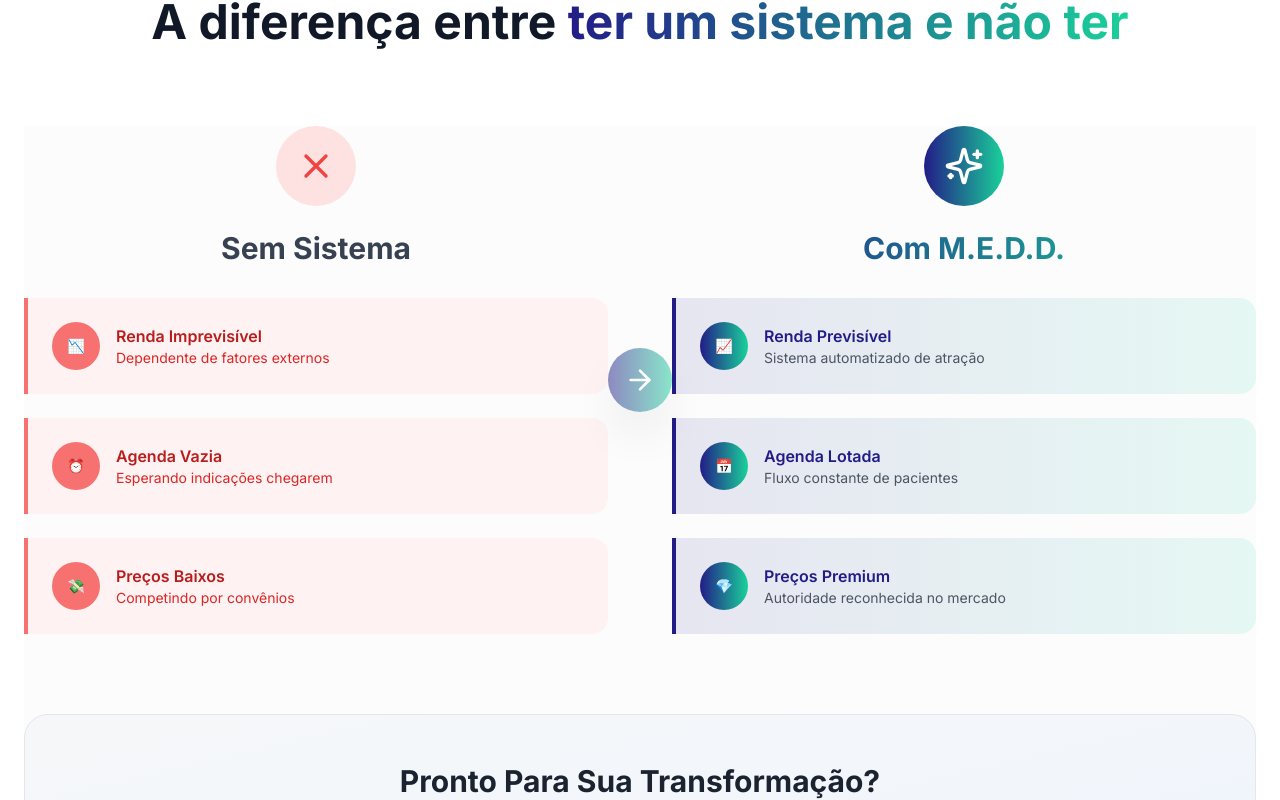
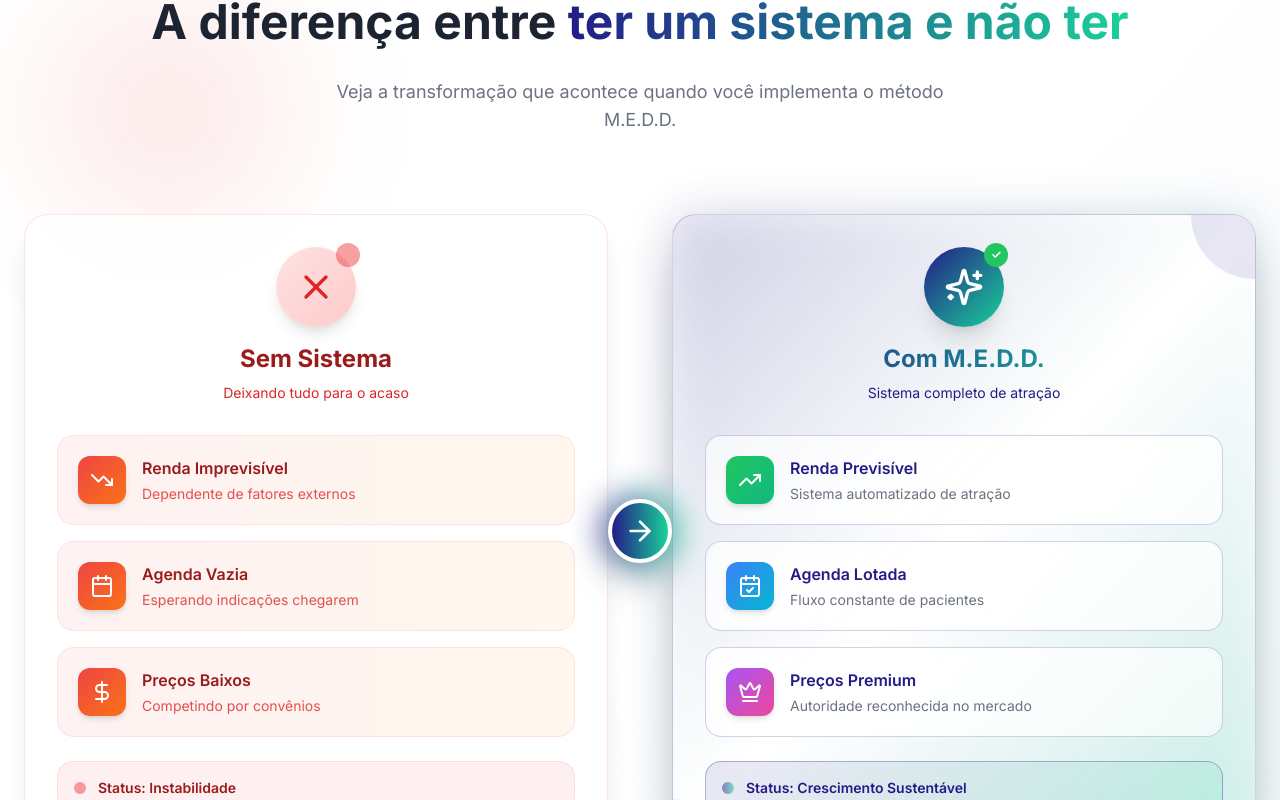
Before and after one commit to myfcan/medd-elite-marketing, a React (Vite) app: page / in a window 1280 px wide. Shown: the part 3680-4480 px from the top of the page. Built offline with nearby package versions, Linux system fonts and the light colour scheme.

Commit message:
Improve visual design of section
Update the visual design of the section to be more modern and visually appealing.

```diff
--- a/src/components/TransformationSection.tsx
+++ b/src/components/TransformationSection.tsx
@@ -1,4 +1,4 @@
-import { ArrowRight, X, Check, Sparkles } from 'lucide-react';
+import { ArrowRight, X, TrendingDown, Calendar, DollarSign, TrendingUp, CalendarCheck, Crown, Sparkles, Target } from 'lucide-react';
 import { Button } from '@/components/ui/button';
 
 const TransformationSection = () => {
@@ -20,152 +20,178 @@ const TransformationSection = () => {
   ];
 
   return (
-    <section className="py-24 bg-white">
-      <div className="max-w-7xl mx-auto px-6">
+    <section className="py-24 bg-gradient-to-br from-background via-background to-primary/5 relative overflow-hidden">
+      {/* Background Elements */}
+      <div className="absolute inset-0 bg-grid-pattern opacity-5"></div>
+      <div className="absolute top-20 left-10 w-64 h-64 bg-red-500/10 rounded-full blur-3xl"></div>
+      <div className="absolute bottom-20 right-10 w-80 h-80 bg-primary/10 rounded-full blur-3xl"></div>
+
+      <div className="max-w-7xl mx-auto px-6 relative z-10">
         {/* Header */}
-        <div className="text-center mb-20">
-          <h2 className="text-4xl lg:text-5xl font-bold text-gray-900 mb-8 leading-tight">
+        <div className="text-center mb-20 animate-fade-in">
+          <h2 className="text-4xl lg:text-5xl font-bold text-foreground mb-8 leading-tight">
             A diferença entre{" "}
             <span className="bg-gradient-to-r from-primary to-secondary bg-clip-text text-transparent">
               ter um sistema e não ter
             </span>
           </h2>
+          <p className="text-lg text-muted-foreground max-w-2xl mx-auto">
+            Veja a transformação que acontece quando você implementa o método M.E.D.D.
+          </p>
         </div>
 
-        {/* Visual Comparison */}
-        <div className="relative mb-20">
-          {/* Background Pattern */}
-          <div className="absolute inset-0 opacity-5">
-            <div className="grid grid-cols-20 h-full">
-              {[...Array(400)].map((_, i) => (
-                <div key={i} className="border border-gray-300"></div>
-              ))}
-            </div>
-          </div>
+        {/* Modern Comparison Layout */}
+        <div className="relative mb-20 animate-fade-in" style={{ animationDelay: '0.2s' }}>
+          <div className="grid lg:grid-cols-2 gap-8 lg:gap-16 items-start">
 
-          <div className="relative grid lg:grid-cols-2 gap-16 items-center">
-            {/* Before - Visual */}
-            <div className="space-y-8">
-              <div className="text-center">
-                <div className="w-20 h-20 bg-red-100 rounded-full flex items-center justify-center mx-auto mb-6">
-                  <X className="w-10 h-10 text-red-500" />
-                </div>
-                <h3 className="text-3xl font-bold text-gray-700 mb-8">Sem Sistema</h3>
-              </div>
+            {/* Without System - Enhanced */}
+            <div className="group relative">
+              {/* Glow effect */}
+              <div className="absolute inset-0 bg-gradient-to-br from-red-500/20 to-orange-500/20 rounded-3xl blur-xl opacity-0 group-hover:opacity-100 transition-all duration-500"></div>
 
-              {/* Visual Problems */}
-              <div className="space-y-6">
-                <div className="bg-red-50 border-l-4 border-red-400 p-6 rounded-r-2xl">
-                  <div className="flex items-center space-x-4">
-                    <div className="w-12 h-12 bg-red-400 rounded-full flex items-center justify-center">
-                      <span className="text-white font-bold text-sm">📉</span>
+              <div className="relative bg-white/80 backdrop-blur-sm border border-red-200/50 rounded-3xl p-8 shadow-xl hover:shadow-2xl transition-all duration-500">
+                {/* Header */}
+                <div className="text-center mb-8">
+                  <div className="relative inline-block">
+                    <div className="w-20 h-20 bg-gradient-to-br from-red-100 to-red-200 rounded-full flex items-center justify-center mb-4 shadow-lg">
+                      <X className="w-10 h-10 text-red-600" />
                     </div>
-                    <div>
-                      <div className="font-semibold text-red-700">Renda Imprevisível</div>
-                      <div className="text-sm text-red-600">Dependente de fatores externos</div>
-                    </div>
+                    <div className="absolute -top-1 -right-1 w-6 h-6 bg-red-500 rounded-full animate-pulse"></div>
                   </div>
+                  <h3 className="text-2xl font-bold text-red-800 mb-2">Sem Sistema</h3>
+                  <p className="text-sm text-red-600">Deixando tudo para o acaso</p>
                 </div>
 
-                <div className="bg-red-50 border-l-4 border-red-400 p-6 rounded-r-2xl">
-                  <div className="flex items-center space-x-4">
-                    <div className="w-12 h-12 bg-red-400 rounded-full flex items-center justify-center">
-                      <span className="text-white font-bold text-sm">⏰</span>
+                {/* Problems */}
+                <div className="space-y-4">
+                  {[
+                    { icon: TrendingDown, title: "Renda Imprevisível", desc: "Dependente de fatores externos", color: "red" },
+                    { icon: Calendar, title: "Agenda Vazia", desc: "Esperando indicações chegarem", color: "orange" },
+                    { icon: DollarSign, title: "Preços Baixos", desc: "Competindo por convênios", color: "amber" }
+                  ].map((item, index) => (
+                    <div key={index} className="group/item bg-gradient-to-r from-red-50 to-orange-50 rounded-2xl p-5 border border-red-100 hover:shadow-md transition-all duration-300 hover:scale-[1.02]">
+                      <div className="flex items-center gap-4">
+                        <div className="w-12 h-12 bg-gradient-to-br from-red-500 to-orange-500 rounded-xl flex items-center justify-center shadow-md">
+                          <item.icon className="w-6 h-6 text-white" />
+                        </div>
+                        <div className="flex-1">
+                          <h4 className="font-semibold text-red-800 mb-1">{item.title}</h4>
+                          <p className="text-sm text-red-600/80">{item.desc}</p>
+                        </div>
+                      </div>
                     </div>
-                    <div>
-                      <div className="font-semibold text-red-700">Agenda Vazia</div>
-                      <div className="text-sm text-red-600">Esperando indicações chegarem</div>
-                    </div>
-                  </div>
+                  ))}
                 </div>
 
-                <div className="bg-red-50 border-l-4 border-red-400 p-6 rounded-r-2xl">
-                  <div className="flex items-center space-x-4">
-                    <div className="w-12 h-12 bg-red-400 rounded-full flex items-center justify-center">
-                      <span className="text-white font-bold text-sm">💸</span>
-                    </div>
-                    <div>
-                      <div className="font-semibold text-red-700">Preços Baixos</div>
-                      <div className="text-sm text-red-600">Competindo por convênios</div>
-                    </div>
+                {/* Status */}
+                <div className="mt-6 p-4 bg-red-100/50 rounded-2xl border border-red-200/50">
+                  <div className="flex items-center gap-3">
+                    <div className="w-3 h-3 bg-red-500 rounded-full animate-pulse"></div>
+                    <span className="text-sm font-semibold text-red-800">Status: Instabilidade</span>
                   </div>
                 </div>
               </div>
             </div>
 
-            {/* After - Visual */}
-            <div className="space-y-8">
-              <div className="text-center">
-                <div className="w-20 h-20 bg-gradient-to-r from-primary to-secondary rounded-full flex items-center justify-center mx-auto mb-6">
-                  <Sparkles className="w-10 h-10 text-white" />
-                </div>
-                <h3 className="text-3xl font-bold bg-gradient-to-r from-primary to-secondary bg-clip-text text-transparent mb-8">
-                  Com M.E.D.D.
-                </h3>
-              </div>
+            {/* With M.E.D.D. - Enhanced */}
+            <div className="group relative lg:mt-0 mt-8">
+              {/* Premium glow effect */}
+              <div className="absolute inset-0 bg-gradient-to-br from-primary/30 to-secondary/30 rounded-3xl blur-xl opacity-60 group-hover:opacity-100 transition-all duration-500"></div>
 
-              {/* Visual Solutions */}
-              <div className="space-y-6">
-                <div className="bg-gradient-to-r from-primary/10 to-secondary/10 border-l-4 border-primary p-6 rounded-r-2xl">
-                  <div className="flex items-center space-x-4">
-                    <div className="w-12 h-12 bg-gradient-to-r from-primary to-secondary rounded-full flex items-center justify-center">
-                      <span className="text-white font-bold text-sm">📈</span>
+              <div className="relative bg-gradient-to-br from-primary/5 via-white to-secondary/5 backdrop-blur-sm border border-primary/20 rounded-3xl p-8 shadow-2xl hover:shadow-3xl transition-all duration-500 overflow-hidden">
+                {/* Background pattern */}
+                <div className="absolute top-0 right-0 w-32 h-32 bg-primary/10 rounded-full -translate-y-16 translate-x-16"></div>
+                <div className="absolute bottom-0 left-0 w-24 h-24 bg-secondary/10 rounded-full translate-y-12 -translate-x-12"></div>
+
+                {/* Header */}
+                <div className="text-center mb-8 relative z-10">
+                  <div className="relative inline-block">
+                    <div className="w-20 h-20 bg-gradient-to-br from-primary to-secondary rounded-full flex items-center justify-center mb-4 shadow-xl">
+                      <Sparkles className="w-10 h-10 text-white" />
                     </div>
-                    <div>
-                      <div className="font-semibold text-primary">Renda Previsível</div>
-                      <div className="text-sm text-gray-600">Sistema automatizado de atração</div>
+                    <div className="absolute -top-1 -right-1 w-6 h-6 bg-green-500 rounded-full flex items-center justify-center">
+                      <span className="text-xs text-white font-bold">✓</span>
                     </div>
                   </div>
+                  <h3 className="text-2xl font-bold bg-gradient-to-r from-primary to-secondary bg-clip-text text-transparent mb-2">
+                    Com M.E.D.D.
+                  </h3>
+                  <p className="text-sm text-primary">Sistema completo de atração</p>
                 </div>
 
-                <div className="bg-gradient-to-r from-primary/10 to-secondary/10 border-l-4 border-primary p-6 rounded-r-2xl">
-                  <div className="flex items-center space-x-4">
-                    <div className="w-12 h-12 bg-gradient-to-r from-primary to-secondary rounded-full flex items-center justify-center">
-                      <span className="text-white font-bold text-sm">📅</span>
+                {/* Solutions */}
+                <div className="space-y-4 relative z-10">
+                  {[
+                    { icon: TrendingUp, title: "Renda Previsível", desc: "Sistema automatizado de atração", gradient: "from-green-500 to-emerald-500" },
+                    { icon: CalendarCheck, title: "Agenda Lotada", desc: "Fluxo constante de pacientes", gradient: "from-blue-500 to-cyan-500" },
+                    { icon: Crown, title: "Preços Premium", desc: "Autoridade reconhecida no mercado", gradient: "from-purple-500 to-pink-500" }
+                  ].map((item, index) => (
+                    <div key={index} className="group/item bg-white/60 backdrop-blur-sm rounded-2xl p-5 border border-primary/20 hover:shadow-lg transition-all duration-300 hover:scale-[1.02]">
+                      <div className="flex items-center gap-4">
+                        <div className={`w-12 h-12 bg-gradient-to-br ${item.gradient} rounded-xl flex items-center justify-center shadow-md`}>
+                          <item.icon className="w-6 h-6 text-white" />
+                        </div>
+                        <div className="flex-1">
+                          <h4 className="font-semibold text-primary mb-1">{item.title}</h4>
+                          <p className="text-sm text-muted-foreground">{item.desc}</p>
+                        </div>
+                      </div>
                     </div>
-                    <div>
-                      <div className="font-semibold text-primary">Agenda Lotada</div>
-                      <div className="text-sm text-gray-600">Fluxo constante de pacientes</div>
-                    </div>
-                  </div>
+                  ))}
                 </div>
 
-                <div className="bg-gradient-to-r from-primary/10 to-secondary/10 border-l-4 border-primary p-6 rounded-r-2xl">
-                  <div className="flex items-center space-x-4">
-                    <div className="w-12 h-12 bg-gradient-to-r from-primary to-secondary rounded-full flex items-center justify-center">
-                      <span className="text-white font-bold text-sm">💎</span>
-                    </div>
-                    <div>
-                      <div className="font-semibold text-primary">Preços Premium</div>
-                      <div className="text-sm text-gray-600">Autoridade reconhecida no mercado</div>
-                    </div>
+                {/* Status */}
+                <div className="mt-6 p-4 bg-gradient-to-r from-primary/10 to-secondary/10 rounded-2xl border border-primary/30 relative z-10">
+                  <div className="flex items-center gap-3">
+                    <div className="w-3 h-3 bg-gradient-to-r from-primary to-secondary rounded-full animate-pulse"></div>
+                    <span className="text-sm font-semibold text-primary">Status: Crescimento Sustentável</span>
                   </div>
                 </div>
               </div>
             </div>
           </div>
 
-          {/* Center Arrow */}
-          <div className="absolute top-1/2 left-1/2 transform -translate-x-1/2 -translate-y-1/2 z-10">
-            <div className="w-16 h-16 bg-gradient-to-r from-primary to-secondary rounded-full flex items-center justify-center shadow-2xl animate-pulse">
-              <ArrowRight className="w-8 h-8 text-white" />
+          {/* Enhanced Center Arrow */}
+          <div className="absolute top-1/2 left-1/2 transform -translate-x-1/2 -translate-y-1/2 z-20 hidden lg:block">
+            <div className="relative">
+              {/* Glow ring */}
+              <div className="absolute inset-0 bg-gradient-to-r from-primary to-secondary rounded-full blur-md opacity-70 animate-pulse scale-125"></div>
+              {/* Main button */}
+              <div className="relative w-16 h-16 bg-gradient-to-r from-primary to-secondary rounded-full flex items-center justify-center shadow-2xl hover:scale-110 transition-all duration-300 border-4 border-white">
+                <ArrowRight className="w-8 h-8 text-white animate-pulse" />
+              </div>
+            </div>
+          </div>
+
+          {/* Mobile transformation indicator */}
+          <div className="flex justify-center lg:hidden my-8">
+            <div className="w-12 h-12 bg-gradient-to-r from-primary to-secondary rounded-full flex items-center justify-center shadow-xl rotate-90">
+              <ArrowRight className="w-6 h-6 text-white" />
             </div>
           </div>
         </div>
 
-        {/* Bottom CTA */}
-        <div className="bg-gradient-to-br from-gray-50 to-blue-50 rounded-3xl p-12 text-center border border-gray-200">
-          <h4 className="text-3xl font-bold text-gray-900 mb-6">Pronto Para Sua Transformação?</h4>
-          <p className="text-xl text-gray-600 mb-8 max-w-4xl mx-auto">
-            Descubra como centenas de médicos já fizeram essa mudança com nossa metodologia comprovada
-          </p>
-          <div className="flex flex-col sm:flex-row gap-4 justify-center">
-            <Button className="bg-secondary hover:bg-secondary/90 text-white px-8 py-3 rounded-full font-semibold shadow-lg hover:shadow-xl transition-all hover:scale-105">
-              Ver Casos de Sucesso
-            </Button>
-            <Button variant="outline" className="border-2 border-gray-300 hover:bg-gray-50 px-8 py-3 rounded-full font-semibold">
-              Falar com Especialista
-            </Button>
+        {/* Enhanced Bottom CTA */}
+        <div className="relative animate-fade-in" style={{ animationDelay: '0.4s' }}>
+          <div className="absolute inset-0 bg-gradient-to-br from-primary/20 to-secondary/20 rounded-3xl blur-xl opacity-50"></div>
+          <div className="relative bg-gradient-to-br from-white via-primary/5 to-secondary/5 backdrop-blur-sm rounded-3xl p-12 text-center border border-primary/20 shadow-2xl">
+            <div className="flex items-center justify-center gap-4 mb-6">
+              <div className="w-12 h-12 bg-gradient-to-r from-primary to-secondary rounded-full flex items-center justify-center shadow-lg">
+                <Target className="w-6 h-6 text-white" />
+              </div>
+              <h4 className="text-3xl font-bold text-foreground">Pronto Para Sua Transformação?</h4>
+            </div>
+            <p className="text-xl text-muted-foreground mb-8 max-w-4xl mx-auto leading-relaxed">
+              Descubra como <strong className="text-primary">centenas de médicos</strong> já fizeram essa mudança com nossa metodologia comprovada
+            </p>
+            <div className="flex flex-col sm:flex-row gap-4 justify-center">
+              <Button className="bg-gradient-to-r from-secondary to-secondary/90 hover:from-secondary/90 hover:to-secondary text-white px-8 py-3 rounded-full font-semibold shadow-lg hover:shadow-xl transition-all hover:scale-105 border border-secondary/20">
+                Ver Casos de Sucesso
+              </Button>
+              <Button variant="outline" className="border-2 border-primary/30 hover:bg-primary/5 px-8 py-3 rounded-full font-semibold hover:border-primary/50 transition-all">
+                Falar com Especialista
+              </Button>
+            </div>
           </div>
         </div>
       </div>
```
